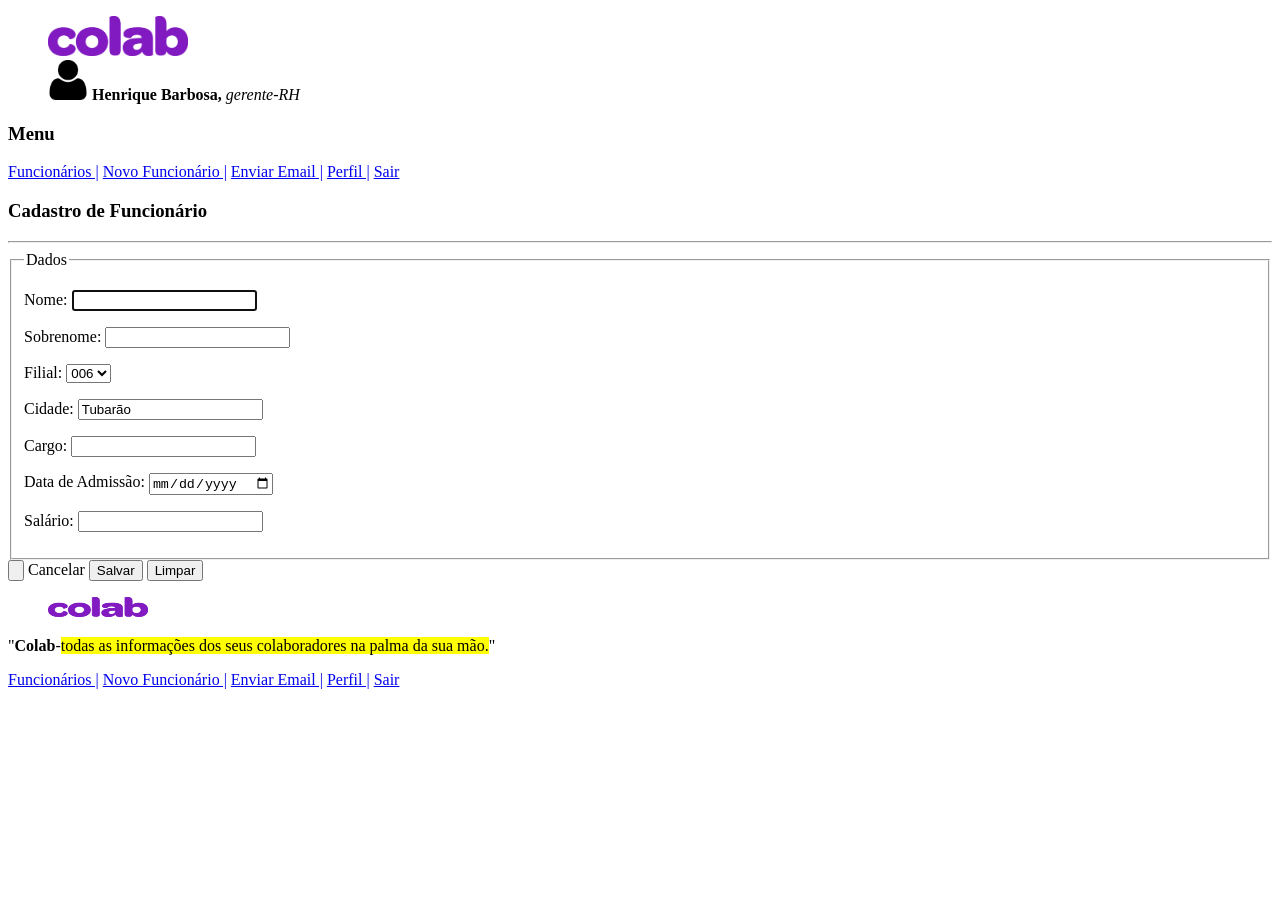
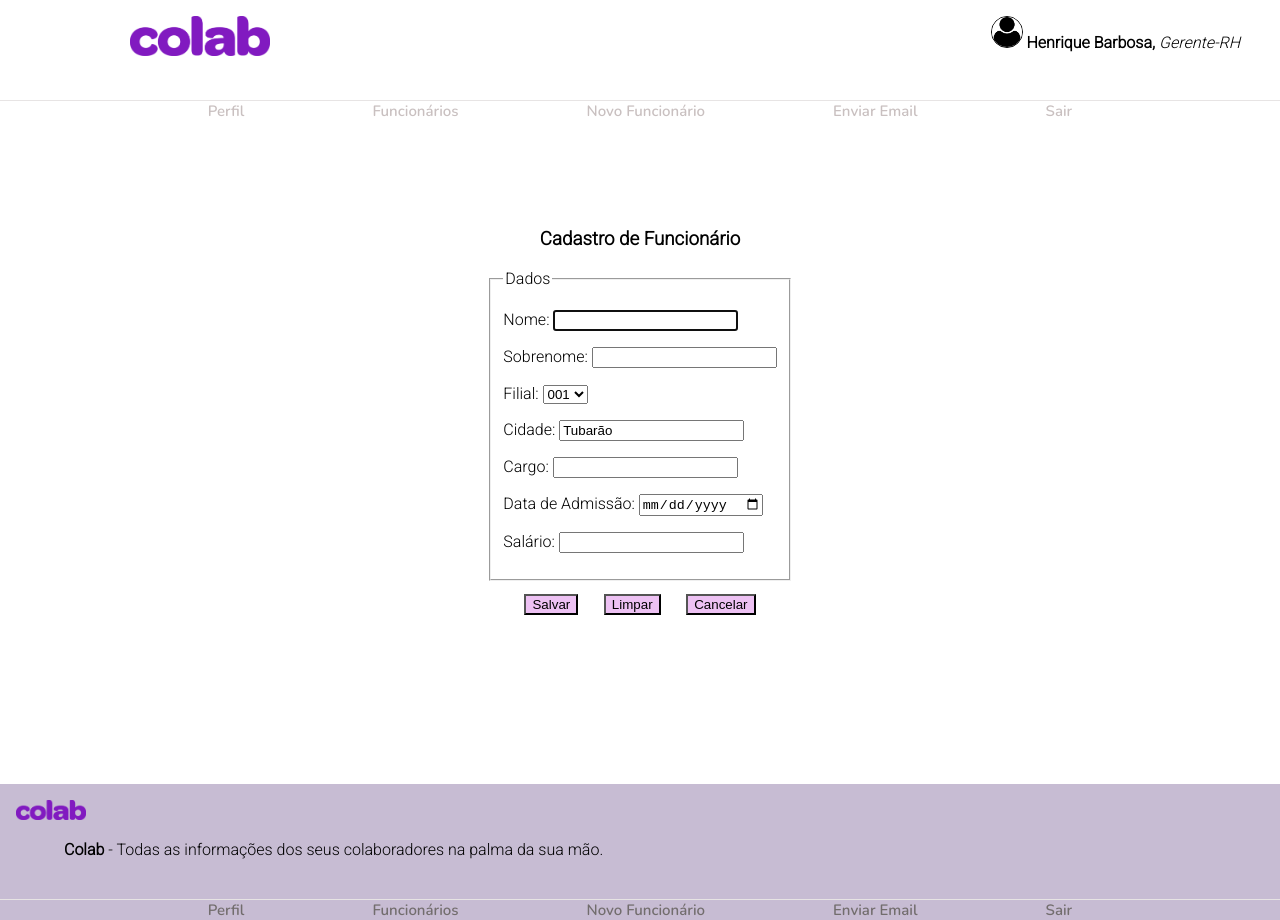
Before and after one commit to samara1508/samara-prova-um-html, a plain HTML site: page provasamara/novofuncionario.html in a window 1280 px wide. Before the commit the page ends 800 px from the top, so only its background shows below. Drawn offline with nearby package versions, Linux system fonts and the light colour scheme.

Commit message:
final version

```diff
--- /dev/null
+++ b/provasamara/email.css
@@ -0,0 +1,77 @@
+@import url('https://fonts.googleapis.com/css2?family=Besley:ital,wght@1,600&family=Nunito:wght@600&family=Raleway&family=Roboto:wght@300&family=Yanone+Kaffeesatz&display=swap');
+
+figure{
+    display: flex;
+    justify-content: space-between;
+}
+
+#logo{
+    padding-left: 7vw;
+}
+
+#user {
+    border-radius: 50%;
+    border: solid;
+    border-width: 1px;;
+}
+
+body{
+    display:grid;
+    font-family: 'Roboto', sans-serif;
+    margin: 0;
+    padding: 0;
+    grid-template-rows: 1fr 3fr 1fr;
+}
+
+main {
+    margin: 15vh 20vw 18vh 20vw;
+}
+
+#logofooter{
+    position: relative;
+    left:-2%;
+}
+
+.navegacao {
+    display:flex;
+    justify-content: center;
+    border-top: 1px solid #e7e4e4;
+    font-size: 14px;
+    margin-top: 5vh;
+}
+
+a:hover {
+    text-decoration: overline;
+    color: rgb(119, 39, 184);
+}
+
+a{
+    text-decoration: none;
+    color: #c9c0c0;
+    margin-left: 5vw;
+    margin-right: 5vw;
+    font-family: 'Nunito', sans-serif;
+    font-size: 15px;
+}
+
+footer {
+    margin-top: 6vh;
+    background-color: rgb(199, 188, 211);
+}
+
+.msg {
+    padding-left: 5%;
+    font-size: 16px;
+}
+
+footer a {
+    color:rgb(114, 109, 109);
+}
+
+button {
+    background-color:rgb(237, 193, 243);
+}
+
+input[type="button"] {
+    background-color:rgb(237, 193, 243);
+}
--- /dev/null
+++ b/provasamara/funcionarios.css
@@ -0,0 +1,73 @@
+@import url('https://fonts.googleapis.com/css2?family=Besley:ital,wght@1,600&family=Nunito:wght@600&family=Raleway&family=Roboto:wght@300&family=Yanone+Kaffeesatz&display=swap');
+
+header figure{
+    display: flex;
+    justify-content: space-between;
+}
+
+#logo{
+    padding-left: 7vw;
+}
+
+#user {
+    border-radius: 50%;
+    border: solid;
+    border-width: 1px;;
+}
+
+body{
+    display:grid;
+    font-family: 'Roboto', sans-serif;
+    margin: 0;
+    padding: 0;
+    grid-template-rows: 1fr 3fr 1fr;
+}
+
+main {
+    margin: 18vh 24vw 24vh 20vw;
+}
+
+#logofooter{
+    position: relative;
+    left:-2%;
+}
+
+.navegacao {
+    display:flex;
+    justify-content: center;
+    border-top: 1px solid #e7e4e4;
+    font-size: 14px;
+    margin-top: 5vh;
+}
+
+a:hover {
+    text-decoration: overline;
+    color: rgb(119, 39, 184);
+}
+
+a{
+    text-decoration: none;
+    color: #c9c0c0;
+    margin-left: 5vw;
+    margin-right: 5vw;
+    font-family: 'Nunito', sans-serif;
+    font-size: 15px;
+}
+
+footer {
+    margin-top: 6vh;
+    background-color: rgb(199, 188, 211);
+}
+
+.msg {
+    padding-left: 5%;
+    font-size: 16px;
+}
+
+footer a {
+    color:rgb(114, 109, 109);
+}
+
+main p{
+    padding-left: 3vw;
+}
--- a/provasamara/indexstyle.css
+++ b/provasamara/indexstyle.css
@@ -1,16 +1,12 @@
 @import url('https://fonts.googleapis.com/css2?family=Besley:ital,wght@1,600&family=Nunito:wght@600&family=Raleway&family=Roboto:wght@300&family=Yanone+Kaffeesatz&display=swap');
 
-#logo {
-    position: relative;
-    top: 0px;
-    left: 30vw;
+figure{
+    display: flex;
+    justify-content: space-between;
 }
 
-header .user {
-    position: relative;
-    top: 0px;
-    left: -20px;
-    margin-bottom: 6vh;
+#logo{
+    padding-left: 7vw;
 }
 
 #user {
@@ -20,9 +16,11 @@ header .user {
 }
 
 body{
+    display:grid;
     font-family: 'Roboto', sans-serif;
     margin: 0;
     padding: 0;
+    grid-template-rows: 1fr 3fr 1fr;
 }
 
 table, td, th, tfoot {
@@ -44,11 +42,11 @@ table {
     margin: 0 auto;
 }
 
-main {
-    text-align: center;
-    margin: 6vh 20vw 6vh 20vw;
-    /*background-color: #d8d2d2f5;*/
-
+#main {
+    display: flex;
+    flex-direction: column;
+    align-items: center;
+    padding-top: 2vw;
 }
 
 #logofooter{
@@ -59,32 +57,35 @@ main {
 .navegacao {
     display:flex;
     justify-content: center;
-    border-top: solid;
-    border-width: 1px;
+    border-top: 1px solid #e7e4e4;
     font-size: 14px;
-    color:#c3c3c3;
     margin-top: 5vh;
 }
 
-.navegacao :hover {
+a:hover {
     text-decoration: overline;
     color: rgb(119, 39, 184);
 }
 
 a{
     text-decoration: none;
-    color: black;
+    color: #c9c0c0;
     margin-left: 5vw;
     margin-right: 5vw;
     font-family: 'Nunito', sans-serif;
     font-size: 15px;
-
 }
 
-footer {
-    display:grid;
+footer{
     margin-top: 6vh;
     background-color: rgb(199, 188, 211);
-    grid-template-rows: 1f 3f 1f;
-    font-size: small;
 }
+
+.msg{
+    padding-left: 5%;
+    font-size: 16px;
+ }
+
+ footer a {
+    color:rgb(114, 109, 109);
+}
--- /dev/null
+++ b/provasamara/novofuncionario.css
@@ -0,0 +1,87 @@
+@import url('https://fonts.googleapis.com/css2?family=Besley:ital,wght@1,600&family=Nunito:wght@600&family=Raleway&family=Roboto:wght@300&family=Yanone+Kaffeesatz&display=swap');
+
+header figure{
+    display: flex;
+    justify-content: space-between;
+}
+
+#logo{
+    padding-left: 7vw;
+}
+
+#user {
+    border-radius: 50%;
+    border: solid;
+    border-width: 1px;;
+}
+
+body{
+    display:grid;
+    font-family: 'Roboto', sans-serif;
+    margin: 0;
+    padding: 0;
+    grid-template-rows: 1fr 3fr 1fr;
+}
+
+#main {
+    display: flex;
+    flex-direction: column;
+    align-items: center;
+    padding-top: 2vw;
+}
+
+#logofooter{
+    position: relative;
+    left:-2%;
+}
+
+.navegacao {
+    display:flex;
+    justify-content: center;
+    border-top: 1px solid #e7e4e4;
+    font-size: 14px;
+    margin-top: 5vh;
+}
+
+a:hover {
+    text-decoration: overline;
+    color: rgb(119, 39, 184);
+}
+
+a{
+    text-decoration: none;
+    color: #c9c0c0;
+    margin-left: 5vw;
+    margin-right: 5vw;
+    font-family: 'Nunito', sans-serif;
+    font-size: 15px;
+}
+
+footer {
+    margin-top: 6vh;
+    background-color: rgb(199, 188, 211);
+}
+
+.msg {
+    padding-left: 5%;
+    font-size: 16px;
+}
+
+footer a {
+    color:rgb(114, 109, 109);
+}
+
+#botoes {
+    display: flex;
+    justify-content:center;
+}
+
+button {
+    margin: 1vw;
+    background-color:rgb(237, 193, 243);
+}
+
+input[type="button"] {
+    margin: 1vw;
+    background-color:rgb(237, 193, 243);
+}
--- a/provasamara/novofuncionario.html
+++ b/provasamara/novofuncionario.html
@@ -5,30 +5,33 @@
     <meta http-equiv="X-UA-Compatible" content="IE=edge">
     <meta name="viewport" content="width=device-width, initial-scale=1.0">
     <meta name="author" content="Samara Kristiny">
+    <link rel="preconnect" href="https://fonts.gstatic.com" crossorigin>
+    <link rel="stylesheet" href="./novofuncionario.css">
     <title>Cadastro de Funcionário</title>
 </head>
 <body>
     <header>
         <figure>
-            <img src="./colab-logo.png" height="40px" width="140px" alt="Logo">
+            <div class="colab">
+                <img src="./colab-logo.png" height="40px" width="140px" alt="Logo" id="logo">
+            </div>
             <div class="user">
-                <img src="./usuario.png" height="40px" width="40px" alt="Usuário">
-                <b>Henrique Barbosa,</b> <i>gerente-RH</i>
+                <img src="./usuario.png" height="30px" width="30px" alt="Usuário" id="user">
+                <strong>Henrique Barbosa,</strong> <em>Gerente-RH</em>
             </div>
         </figure>
-        <nav>
-            <h3>Menu</h3>
-                <a href="./index.html">Funcionários |</a>
-                <a href="./novofuncionario.html">Novo Funcionário |</a>
-                <a href="./email.html">Enviar Email |</a>
-                <a href="./inf-usuario.html">Perfil |</a>
-                <a href="./sair.html"> Sair</a>
+        <nav class="navegacao">
+                <a href="./inf-usuario.html">Perfil</a>
+                <a href="./index.html">Funcionários</a>
+                <a href="./novofuncionario.html">Novo Funcionário</a>
+                <a href="./email.html">Enviar Email</a>
+                <a href="./sair.html">Sair</a>
         </nav>
     </header>
 
     <main>
+        <section id="main">
             <h3>Cadastro de Funcionário</h3>
-        <hr />
             <form action="./cadastrado.html" method="post">
                 <fieldset>
                     <legend>Dados</legend>
@@ -43,12 +46,12 @@
                     <p>
                         Filial:
                         <select>
-                        <option value="001">001</option>
-                        <option value="002" selected>002</option>
-                        <option value="003" selected>003</option>
-                        <option value="004" selected>004</option>
-                        <option value="005" selected>005</option>
-                        <option value="006" selected>006</option>
+                            <option value="001" selected>001</option>
+                            <option value="002">002</option>
+                            <option value="003">003</option>
+                            <option value="004">004</option>
+                            <option value="005">005</option>
+                            <option value="006">006</option>
                     </select>
                     </p>
                     <p>
@@ -57,14 +60,13 @@
                     </p>
                     <p>
                         <label for="cargo">Cargo:</label>
-                    <input list = "cargo" type>
+                        <input list = "cargo" type required>
                         <datalist id="cargo">
-                        <option value="Gerente" selected>Gerente</option>
-                        <option value="Estágio" selected>Estágio</option>
-                        <option value="Analista" selected>Analista</option>
-                        <option value="Contador" selected>Contador</option>
-                        <option value="Supervisor" selected>Supervisor</option>
-                        <option value="Treinee" selected>Treinee</option>
+                            <option value="Gerente">Gerente</option>
+                            <option value="Estágio">Estágio</option>
+                            <option value="Contador">Contador</option>
+                            <option value="Supervisor">Supervisor</option>
+                            <option value="Treinee">Treinee</option>
                         </datalist>
                     </p>
                     <p>
@@ -76,25 +78,27 @@
                         <input type="number" id= "sal" name="salario">
                     </p>
                 </fieldset>
-            <input type="button" id="cancel">
-            <label for="cancel">Cancelar</label>
+                <div id="botoes">
                     <button>Salvar</button>
                     <button type="reset">Limpar</button>
+                    <input type="button" value="Cancelar">
+                </div>
             </form>
+        </section>
     </main>
 
     <footer>
         <figure>
-            <img src="./colab-logo.png" height="20px" width="100px" alt="Logo">
+            <img src="./colab-logo.png" height="20px" width="70px" alt="Logo" id="logofooter">
         </figure>
         <p>
-            "<strong>Colab</strong>-<mark>todas as informações dos seus colaboradores na palma da sua mão.</mark>"
+            <spam class="msg"><strong>Colab </strong>- Todas as informações dos seus colaboradores na palma da sua mão.</spam>
         </p>
-        <nav>
-            <a href="./index.html">Funcionários |</a>
-            <a href="./novofuncionario.html">Novo Funcionário |</a>
-            <a href="./email.html">Enviar Email |</a>
-            <a href="./inf-usuario.html">Perfil |</a>
+        <nav class="navegacao">
+                <a href="./inf-usuario.html">Perfil </a>
+                <a href="./index.html">Funcionários </a>
+                <a href="./novofuncionario.html">Novo Funcionário </a>
+                <a href="./email.html">Enviar Email </a>
                 <a href="./sair.html"> Sair</a>
         </nav>
     </footer>
```
Also changed, not shown: provasamara/cadastrado.html (+10 -0 lines), provasamara/email.html (+26 -20 lines), provasamara/enviado.html (+10 -0 lines), provasamara/index.html (+12 -7 lines), provasamara/inf-funcionario-a.html (+21 -19 lines), provasamara/inf-funcionario-c.html (+20 -19 lines), provasamara/inf-funcionario-l.html (+20 -19 lines), provasamara/inf-funcionario-m.html (+20 -19 lines), provasamara/inf-funcionario-r.html (+20 -19 lines), provasamara/inf-usuario.html (+20 -20 lines), provasamara/sair.html (+14 -0 lines). Lines whose indentation alone changed are shown as unchanged.
